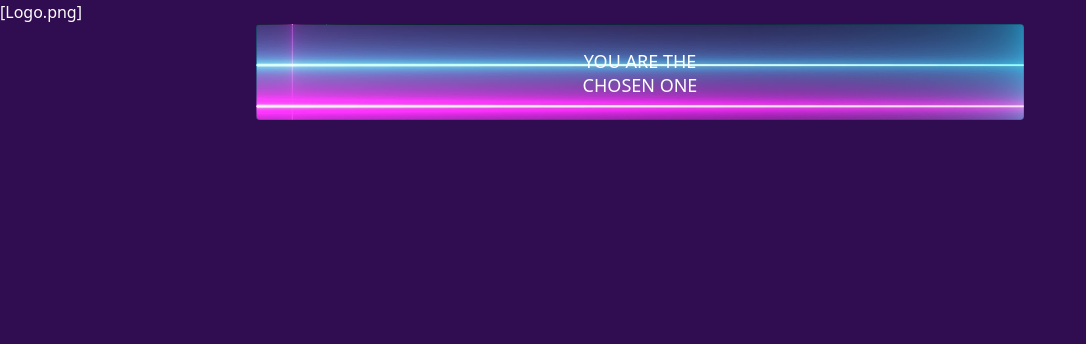
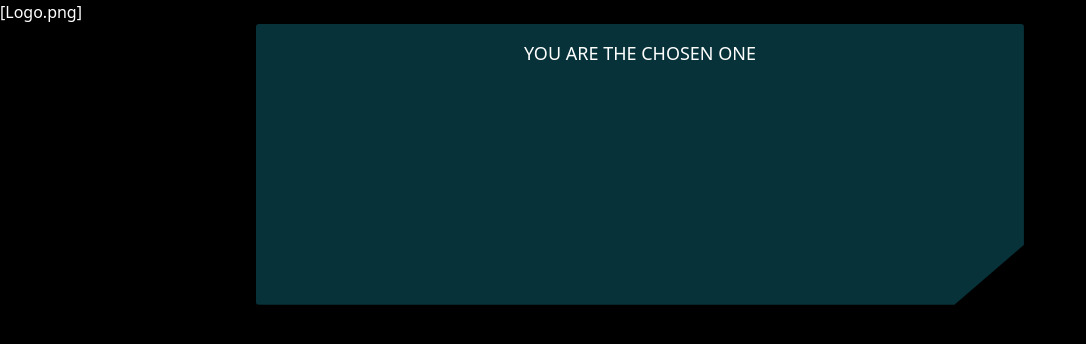
Before and after one commit to fillantrophy02/tea-stirrer, a React (Create React App) app: page / in a window 1280 px wide. Shown: the top 344 px of the page, without its empty margins (0-1086 px from the left). Built offline with nearby package versions, Linux system fonts and the light colour scheme.

Commit message:
edit neon button

```diff
--- a/src/components/NeonButton.css
+++ b/src/components/NeonButton.css
@@ -1,10 +1,27 @@
 .neon-button {
     width: 100%;
     height: 3rem;
-    background-image: url('../assets/placeholder-neon-button.jpg');
+    background-image: url('../assets/button.png');
     color: white;
     font-size: large;
     text-align: center;
     line-height: 1rem;
     margin: auto;
 }
+
+.chosen-card-overlay {
+    background-color: rgba(0,0,0,1);
+    color: white;
+    font-size: large;
+    text-align: center;
+    line-height: auto;
+    border: none;
+}
+
+.chosen-card {
+    width: 60%;
+    height: 4rem;
+    margin: auto;
+    background-color: rgba(0,0,0,1);
+    border: none;
+}
--- a/src/components/NeonButton.js
+++ b/src/components/NeonButton.js
@@ -1,6 +1,6 @@
 import React from 'react';
 import { Card, Image, Button } from 'react-bootstrap';
-import NeonButtonImage from '../assets/placeholder-neon-button.jpg';
+import ButtonImage from '../assets/button.png';
 import './NeonButton.css';
 
 class NeonButton extends React.Component {
@@ -10,12 +10,15 @@ class NeonButton extends React.Component {
 
     render() {
         return (
-            // <Card className="neon-button">
-            //     <Card.ImgOverlay>
-            //         <Card.Text>{ this.props.text }</Card.Text>
-            //     </Card.ImgOverlay>
-            // </Card>
-            <Button className="neon-button">{ this.props.text }</Button>
+            // <Button className="neon-button">{ this.props.text }</Button>
+            <Card className="chosen-card">
+                <Card.Img src={ButtonImage}></Card.Img>
+                <Card.ImgOverlay>
+                    <Card.Text className="chosen-card-overlay">
+                        {this.props.text}
+                    </Card.Text>
+                </Card.ImgOverlay>
+            </Card>
         )
     }
 }
--- a/src/pages/FlashingPageChosen.css
+++ b/src/pages/FlashingPageChosen.css
@@ -5,19 +5,22 @@
     bottom: 0;
     right: 0;
     left: 0;
-    background-color: #300C51;
+    background-color: black;
+}
+
+.chosen-card-overlay {
+    background-color: rgba(0,0,0,0);
+    color: white;
+    font-size: large;
+    text-align: center;
+    line-height: auto;
 }
 
 .chosen-card {
     width: 60%;
-    height: 6rem;
-    background-image: url('../assets/placeholder-neon-button.jpg');
-    color: white;
-    font-size: large;
-    text-align: center;
-    line-height: 1.5rem;
+    height: auto;
     margin: auto;
-    padding: 1.5rem;
+    background-color: rgba(0,0,0,0);
 }
 
 .container {
--- a/src/pages/FlashingPageChosen.js
+++ b/src/pages/FlashingPageChosen.js
@@ -3,17 +3,13 @@ import './FlashingPageChosen.css';
 import FlashingCard from '../components/FlashingCard';
 import { unmountComponentAtNode } from 'react-dom';
 import { Card, Container } from 'react-bootstrap';
+import NeonButton from '../components/NeonButton';
 
 const ChosenPage =
     <Container>
         <div className="chosen-background">
             <div style={{color: "white"}}>[Logo.png]</div>
-            <Card className="chosen-card">
-                <Card.Text>
-                    YOU ARE THE<br></br>
-                    CHOSEN ONE
-                </Card.Text>
-            </Card>
+            <NeonButton text="YOU ARE THE CHOSEN ONE" />
         </div>;
     </Container>
 
--- a/src/pages/LandingPage.css
+++ b/src/pages/LandingPage.css
@@ -15,3 +15,12 @@
     bottom: 2rem;
     width: 100%;
 }
+
+.chosen-background {
+    position: absolute;
+    top: 0;
+    bottom: 0;
+    right: 0;
+    left: 0;
+    background-color: #114E7E;
+}
--- a/src/pages/LandingPage.js
+++ b/src/pages/LandingPage.js
@@ -12,6 +12,7 @@ class LandingPage extends React.Component {
 
     render() {
         return (
+            <div className="chosen-background">
             <Container>
                 <Row>
                     <Col>Hi, L</Col>
@@ -35,6 +36,7 @@ class LandingPage extends React.Component {
                     </Col>
                 </Row>
             </Container>
+            </div>
         )
     }
 }
```
Also changed, not shown: src/assets/button.png (added), src/assets/question.png (added).
